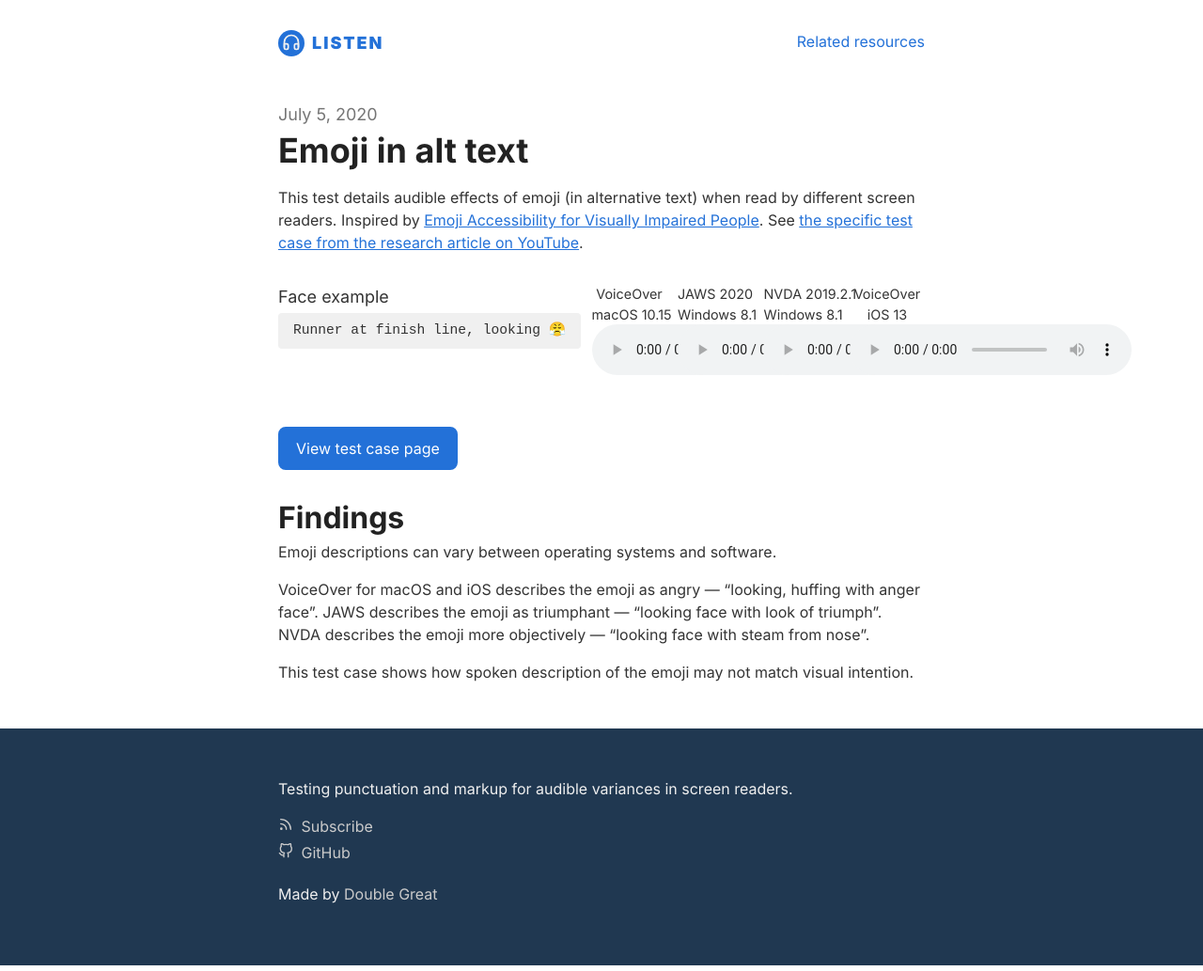
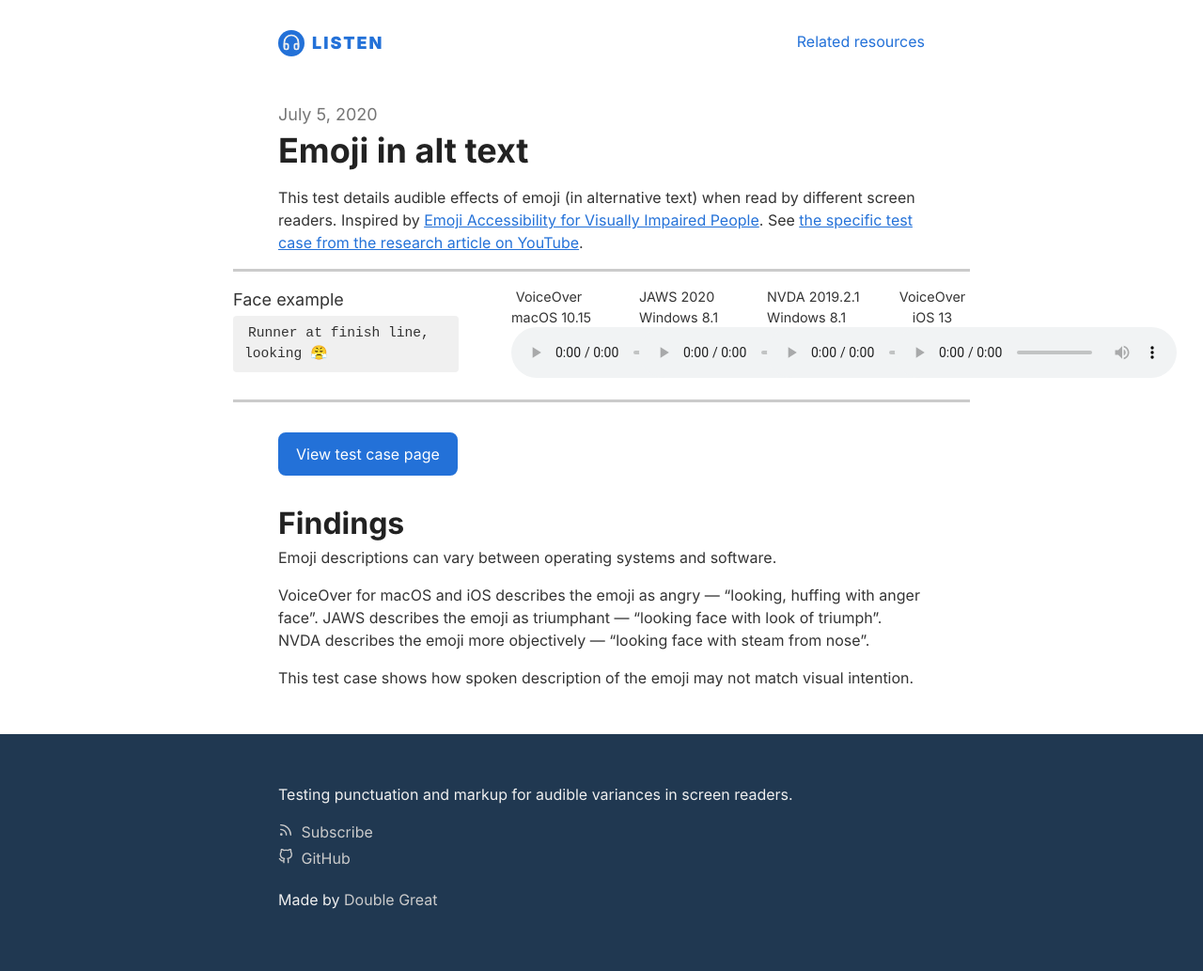
Before and after one commit to double-great/listen, a Jekyll site: the page built from _posts/2020-07-05-emoji.md, in a window 1280 px wide. Shown: the whole page at 94% size. Built offline with Jekyll 4.4.1, drawn with Linux system fonts in a browser that asks for light colours.

Commit message:
Update _table.scss

```diff
--- a/_sass/_table.scss
+++ b/_sass/_table.scss
@@ -1,7 +1,15 @@
 .table {
   margin-bottom: 2rem;
+  border-top: $border-thick solid $color-border;
+  border-bottom: $border-thick solid $color-border;
+
+  @include bp($mq-medium) {
+    margin-right: -3rem;
+    margin-left: -3rem;
+  }
 
   > :last-child {
+    margin-bottom: 0;
     border-bottom: none;
   }
 }
@@ -20,7 +28,7 @@
   width: 100%;
 
   @include bp($mq-small) {
-    width: unset;
+    width: 15rem;
   }
 }
 
```
